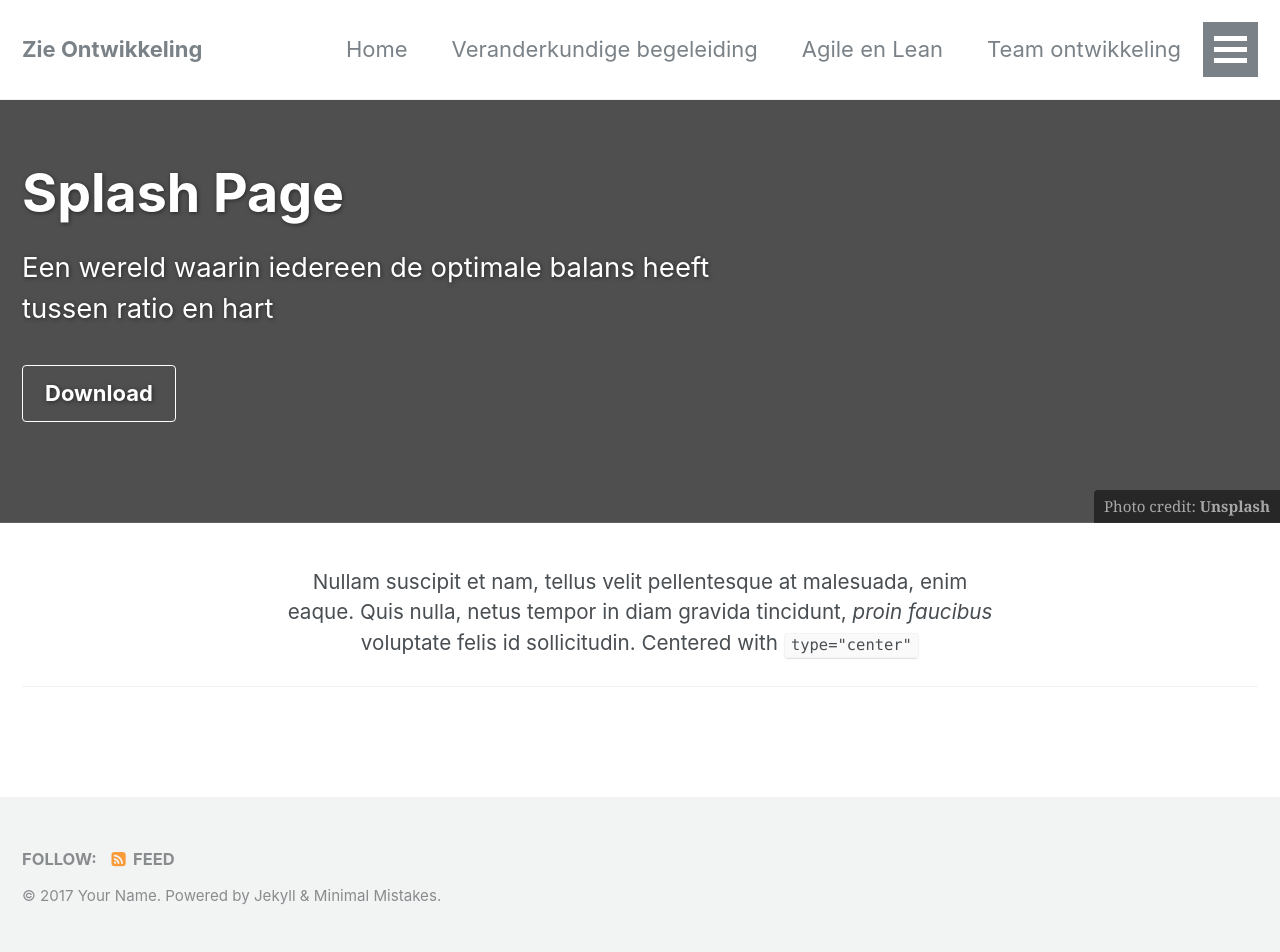
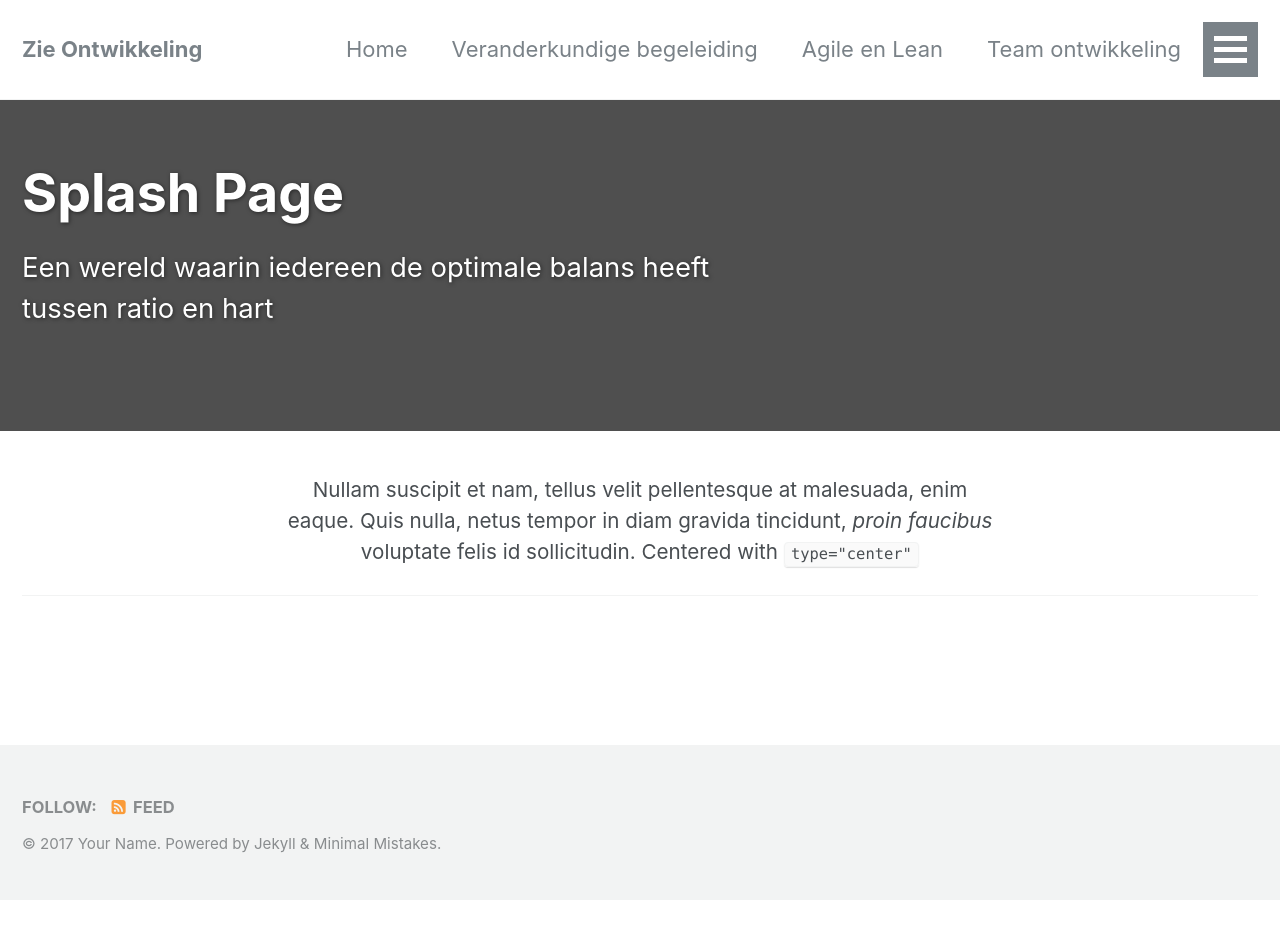
Before and after one commit to twinmum1/zie-ontwikkeling, a Jekyll site: the page built from _pages/index.md, in a window 1280 px wide. Built offline with Jekyll 4.4.1, drawn with Linux system fonts in a browser that asks for light colours; after the commit the page ends 900 px from its top, so only the background shows below that.

Commit message:
Update index.md

```diff
--- a/_pages/index.md
+++ b/_pages/index.md
@@ -1,15 +1,14 @@
 ---
 title: "Splash Page"
 layout: splash
+classes:
+  - landing
 permalink: /vkb/
 date: 2016-03-23T11:48:41-04:00
 header:
   overlay_color: "#000"
   overlay_filter: "0.5"
   overlay_image: /assets/images/home.jpg
-  cta_label: "Download"
-  cta_url: "https://github.com/mmistakes/minimal-mistakes/"
-  caption: "Photo credit: [**Unsplash**](https://unsplash.com)"
 excerpt: "Een wereld waarin iedereen de optimale balans heeft tussen ratio en hart"
 intro:
   - excerpt: 'Nullam suscipit et nam, tellus velit pellentesque at malesuada, enim eaque. Quis nulla, netus tempor in diam gravida tincidunt, *proin faucibus* voluptate felis id sollicitudin. Centered with `type="center"`'
```
